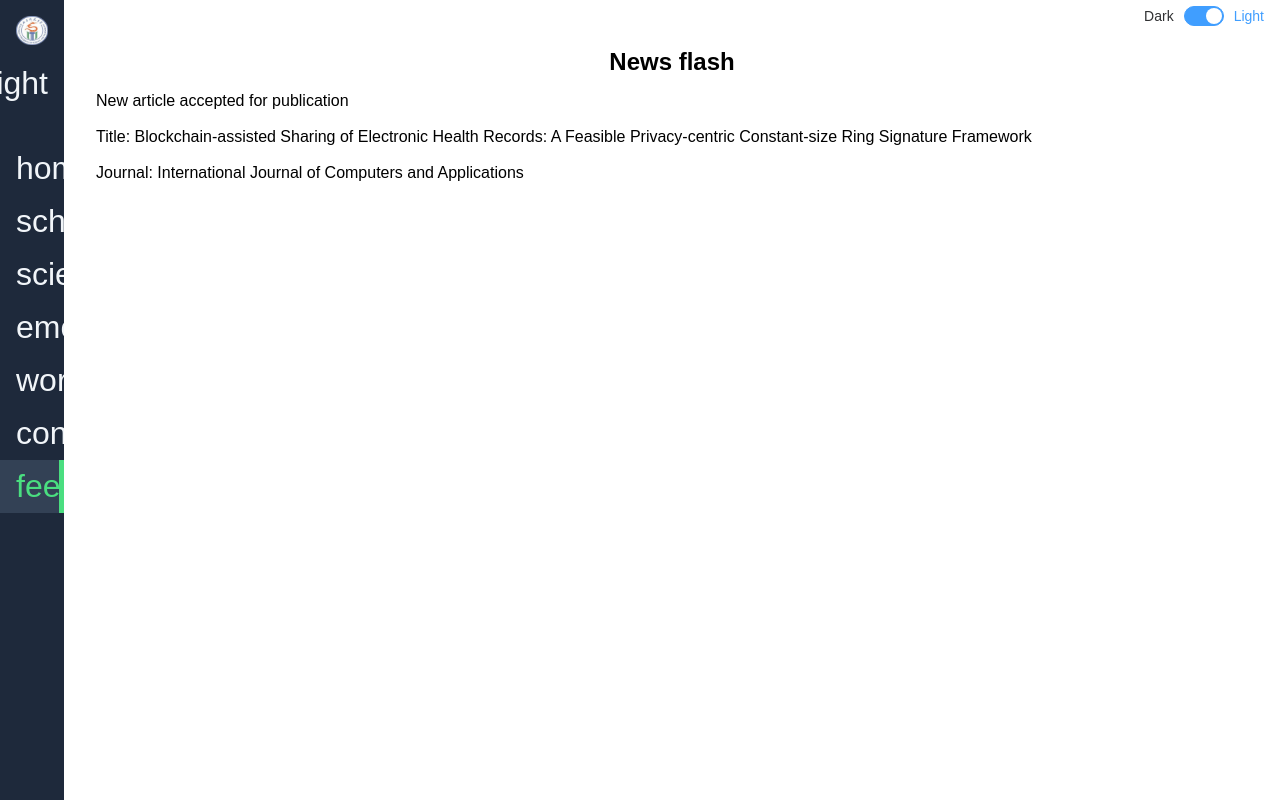
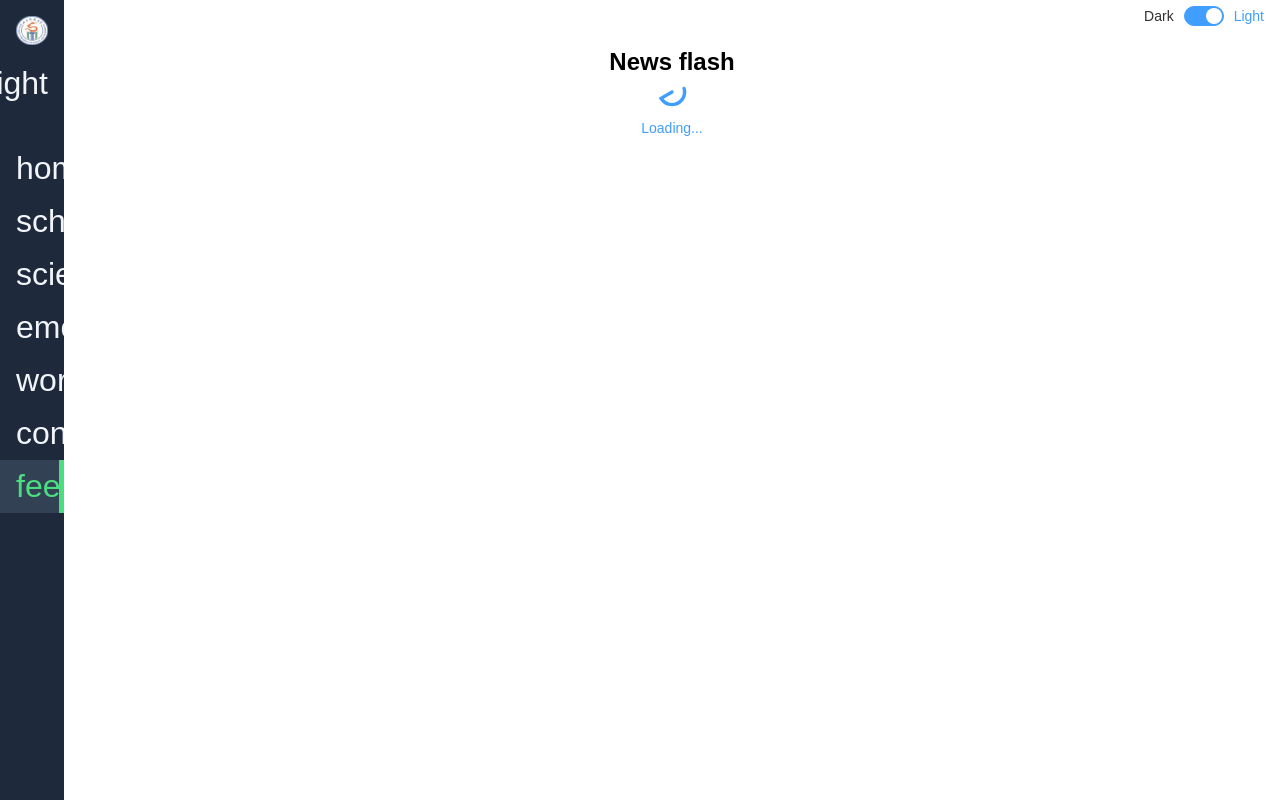
Before and after one commit to JustNETOrgani/justnetorgani.github.io, a Vue app in the folder dev/: page /newsfeed in a window 1280 px wide. Built offline with nearby package versions, Linux system fonts and the light colour scheme; the HTML template or start-up script is replaced by a standard one; what oh-vue-icons would draw is missing.

Commit message:
Loading state activated awaiting news flash

```diff
--- a/dev/src/views/newsfeed.vue
+++ b/dev/src/views/newsfeed.vue
@@ -18,16 +18,16 @@ const svg = `
 <template>
     <main class="service-page">
         <h2>News flash</h2>
-        <!-- <div v-loading="loading"
+        <div v-loading="loading"
           element-loading-text="Loading..."
           :element-loading-spinner="svg"
           element-loading-svg-view-box="-10, -10, 50, 50"
           element-loading-background="rgba(122, 122, 122, 0.8)">
-        </div> -->
+        </div>
         <div>
-          <p>New article accepted for publication</p><br>
+          <!--<p>New article accepted for publication</p><br>
           <p>Title: Blockchain-assisted Sharing of Electronic Health Records: A Feasible Privacy-centric Constant-size Ring Signature Framework</p> <br>
-          <p>Journal: International Journal of Computers and Applications</p>
+          <p>Journal: International Journal of Computers and Applications</p> -->
         </div>
 
     </main>
```
